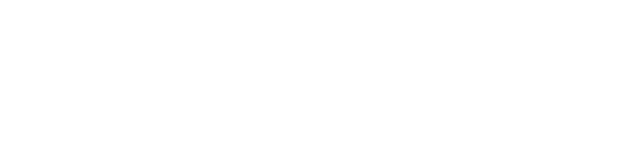
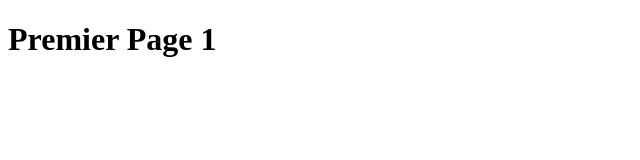
Before and after one commit to Huor97/html_css, a plain HTML site: page Exercice1.html in a window 1280 px wide. Shown: the whole page, without its empty margins (0-640 px from the left). Drawn offline with Linux system fonts and the light colour scheme.

Commit message:
crée une titre dans document

```diff
--- a/Exercice1.html
+++ b/Exercice1.html
@@ -4,5 +4,9 @@
     <title>premier page1</title>
     <meta charset="UTF-8" />
   </head>
-  <body></body>
+  <body>
+    <head>
+      <h1>Premier Page 1</h1>
+    </head>
+  </body>
 </html>
```
